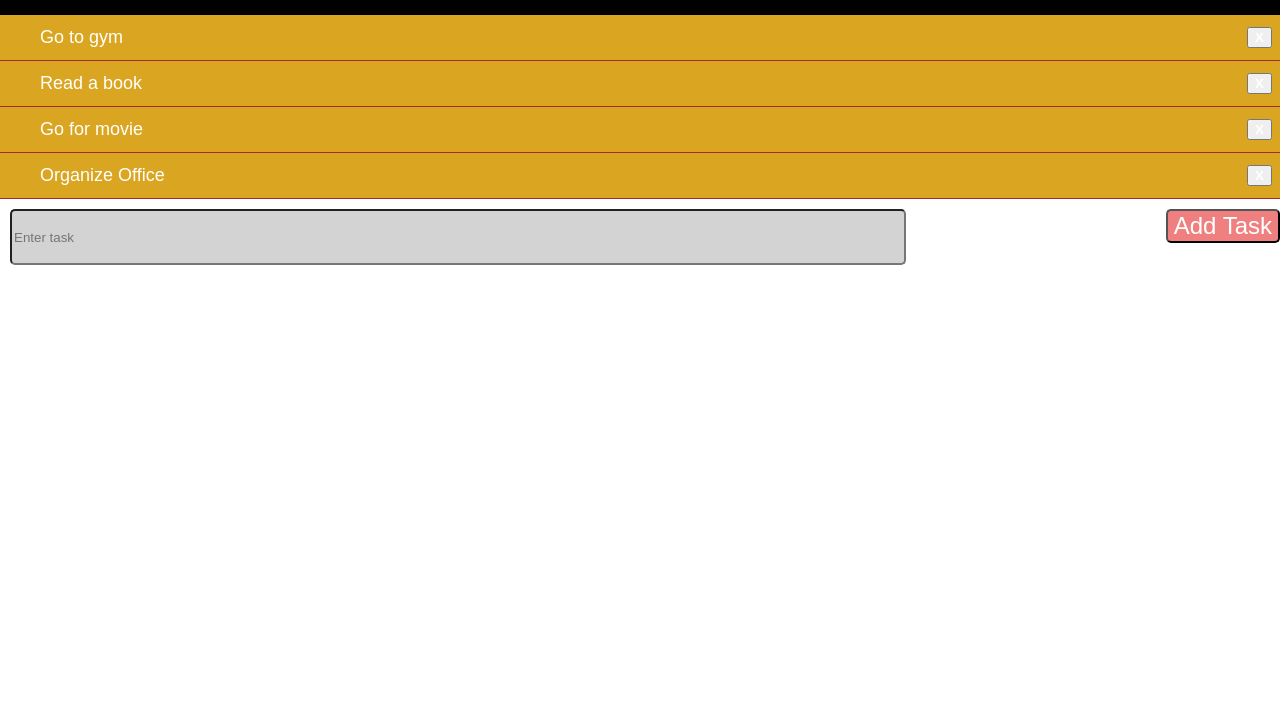
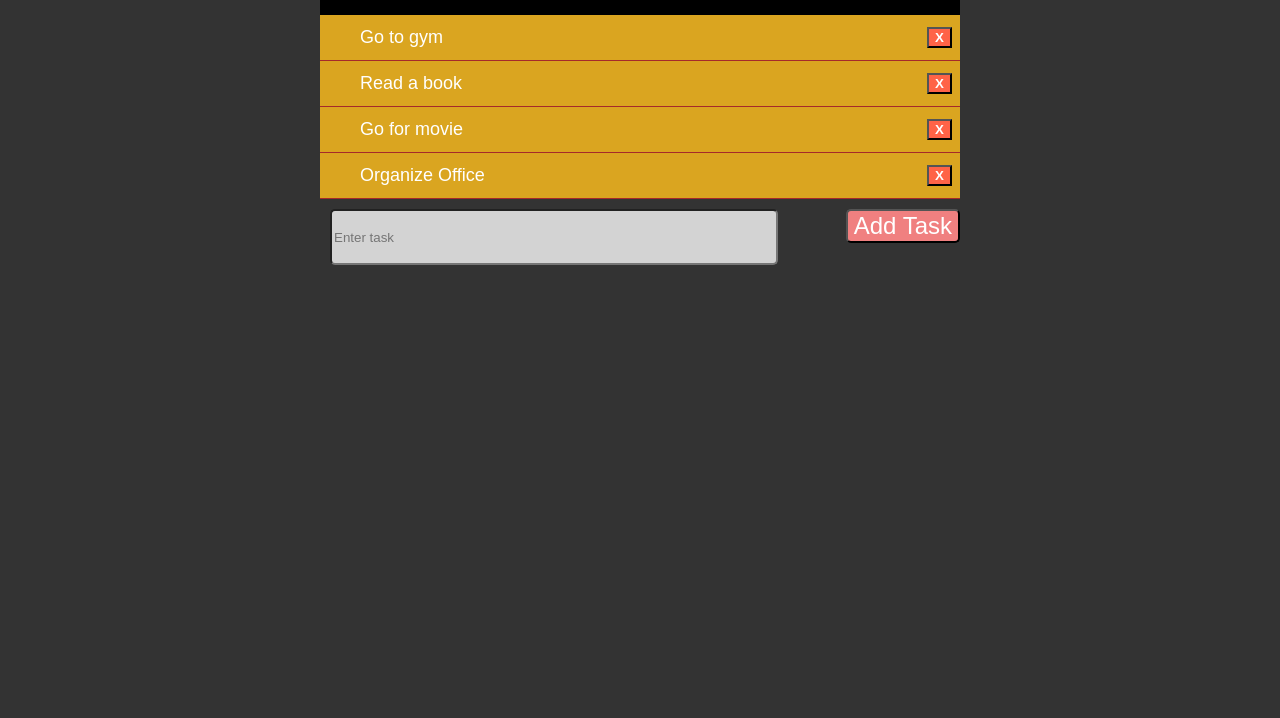
Before and after one commit to SuryaNMenon/HTML, a plain HTML site: page Lab Cycle 6/index.html in a window 1280 px wide. Shown: the part 82-800 px from the top of the page. Drawn offline with nearby package versions, Linux system fonts and the light colour scheme.

Commit message:
Updated code

```diff
--- a/Lab Cycle 6/index.html
+++ b/Lab Cycle 6/index.html
@@ -4,6 +4,7 @@
         <script src="https://code.jquery.com/jquery-3.6.0.min.js"></script>
     </head>
 <body>
+    <div id="container">
         <div id="page" class="header">
         <h1>My To Do List</h1></div>
         <ul id="UL">
@@ -16,6 +17,7 @@
             <input type="text" placeholder="Enter task" id="taskInput">
             <input type="button" value="Add Task" id="addTask">
         </span>
+    </div>
     <script src="main.js"></script>
     </body>
 </html>
--- a/Lab Cycle 6/style.css
+++ b/Lab Cycle 6/style.css
@@ -8,6 +8,16 @@
 ul{
     margin: 0;
     padding: 0;
+}
+
+body{
+    background-color: #333;
+}
+
+#container{
+    width:50%;
+    margin: auto;
+    overflow: hidden;
 }
 
 ul li{
@@ -33,7 +43,8 @@ ul li{
     text-align:left;
     color: white;
     float:right;
-    font-weight:800
+    font-weight:800;
+    background-color: tomato;
 }
 
 .container{
```
Lines whose indentation alone changed are shown as unchanged.
